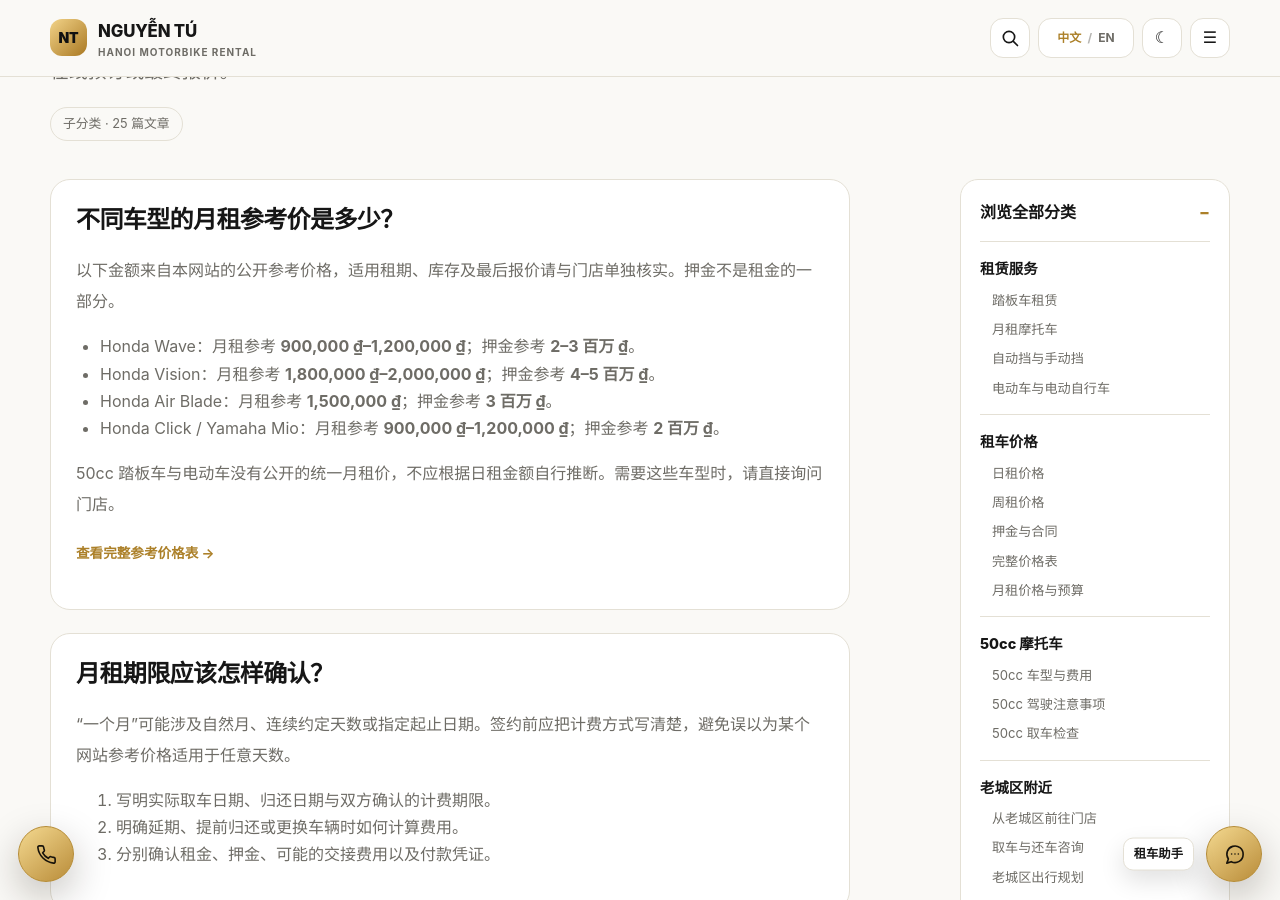
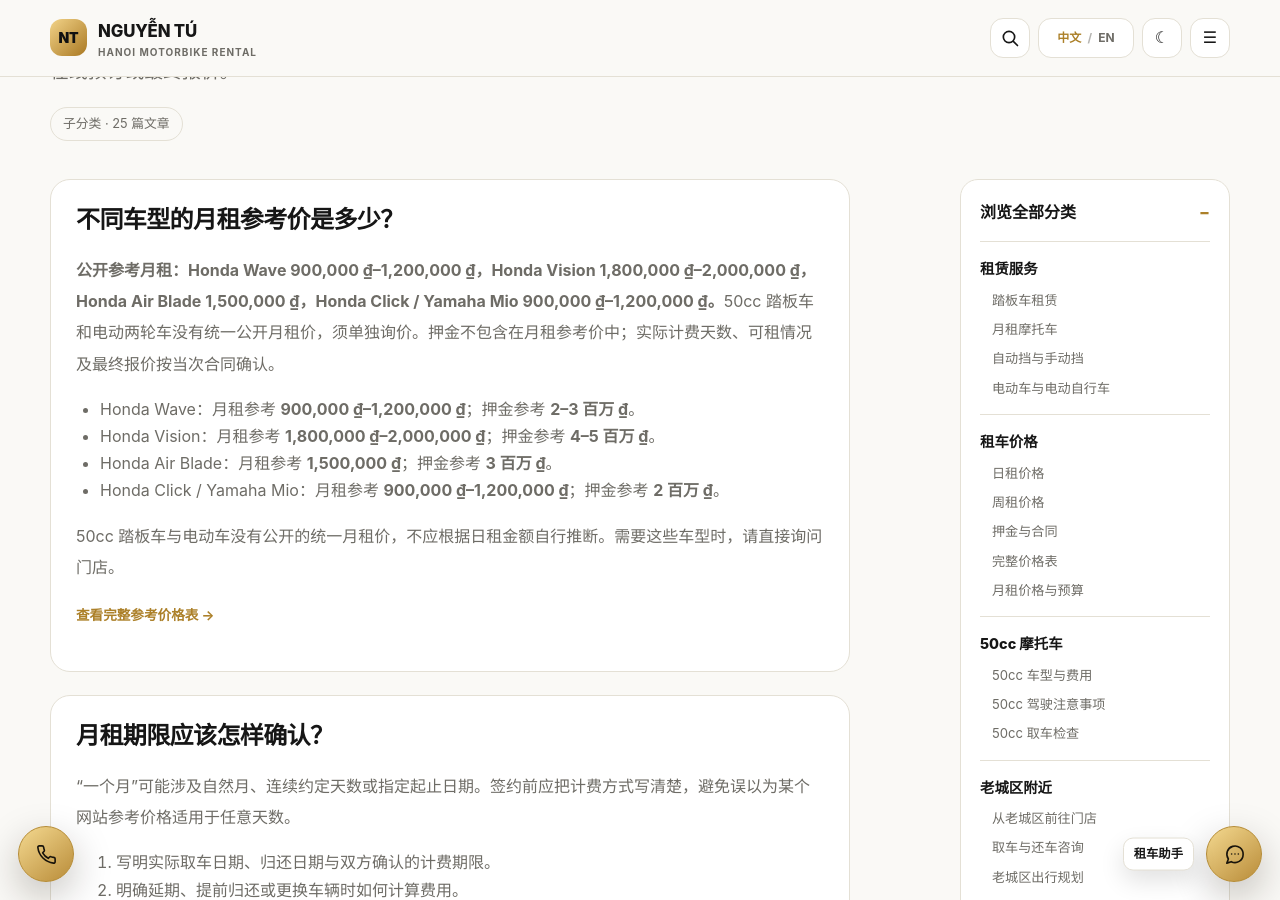
Before and after one commit to thuexemayhanoi/china, a Jekyll site: the page built from topics/rental/monthly/index.html, in a window 1280 px wide and 900 px high, scrolled down 349 px. Built offline with Jekyll 4.4.1, drawn with Linux system fonts in a browser that asks for light colours.

Commit message:
seo(china): improve factual answer-first FAQs in topics/rental/monthly/index.html

```diff
--- a/topics/rental/monthly/index.html
+++ b/topics/rental/monthly/index.html
@@ -7,7 +7,7 @@
 topic: "rental"
 subtopic: "monthly"
 ---
-<div class="page-head"><span class="eyebrow">SUBCATEGORY · Rental services</span><h1>河内摩托车月租：参考费用与合同检查指南</h1><p class="lead">如果计划在河内连续用车较长时间，先比较不同车型的月租参考区间，再核实合同中的起止日期、维修责任、押金与续租方式。这里是月租决策指南，不是在线预订或最终报价。</p><span class="pill">{% assign current_posts = site.posts | where: 'topic', page.topic | where: 'subtopic', page.subtopic %}{% if current_posts.size == 0 %}子分类 · 暂无文章{% else %}子分类 · {{ current_posts.size }} 篇文章{% endif %}</span></div><div class="two-col"><div class="prose"><section class="inner-panel"><h2>不同车型的月租参考价是多少？</h2><p>以下金额来自本网站的公开参考价格，适用租期、库存及最后报价请与门店单独核实。押金不是租金的一部分。</p><ul>
+<div class="page-head"><span class="eyebrow">SUBCATEGORY · Rental services</span><h1>河内摩托车月租：参考费用与合同检查指南</h1><p class="lead">如果计划在河内连续用车较长时间，先比较不同车型的月租参考区间，再核实合同中的起止日期、维修责任、押金与续租方式。这里是月租决策指南，不是在线预订或最终报价。</p><span class="pill">{% assign current_posts = site.posts | where: 'topic', page.topic | where: 'subtopic', page.subtopic %}{% if current_posts.size == 0 %}子分类 · 暂无文章{% else %}子分类 · {{ current_posts.size }} 篇文章{% endif %}</span></div><div class="two-col"><div class="prose"><section class="inner-panel"><h2>不同车型的月租参考价是多少？</h2><p><strong>公开参考月租：Honda Wave {{ site.data.vehicles[0].display.month }}，Honda Vision {{ site.data.vehicles[1].display.month }}，Honda Air Blade {{ site.data.vehicles[2].display.month }}，Honda Click / Yamaha Mio {{ site.data.vehicles[3].display.month }}。</strong>50cc 踏板车和电动两轮车没有统一公开月租价，须单独询价。押金不包含在月租参考价中；实际计费天数、可租情况及最终报价按当次合同确认。</p><ul>
 <li>Honda Wave：月租参考 <strong>{{ site.data.vehicles[0].display.month }}</strong>；押金参考 <strong>{{ site.data.vehicles[0].deposit }}</strong>。</li>
 <li>Honda Vision：月租参考 <strong>{{ site.data.vehicles[1].display.month }}</strong>；押金参考 <strong>{{ site.data.vehicles[1].deposit }}</strong>。</li>
 <li>Honda Air Blade：月租参考 <strong>{{ site.data.vehicles[2].display.month }}</strong>；押金参考 <strong>{{ site.data.vehicles[2].deposit }}</strong>。</li>
```
